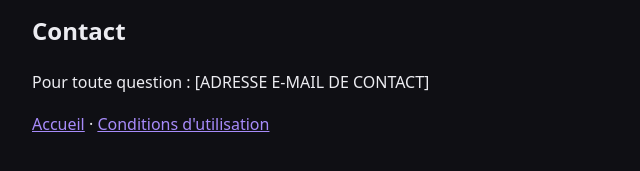
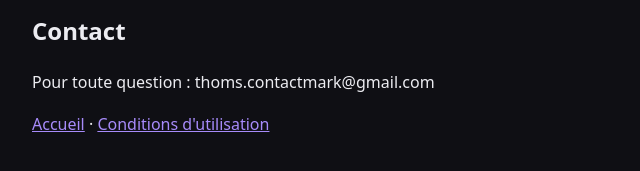
Before and after one commit to thomscontactmark-debug/noface-clip-studio, a plain HTML site: page privacy.html in a window 1280 px wide. Shown: the part 963-1134 px from the top of the page, 228-868 px from the left. Drawn offline with Linux system fonts and the light colour scheme.

Commit message:
Update contact email in privacy.html

```diff
--- a/privacy.html
+++ b/privacy.html
@@ -36,7 +36,7 @@ L'accès peut être révoqué à tout moment depuis les paramètres de sécurit
 sont alors effacés.</p>
 
 <h2>Contact</h2>
-<p>Pour toute question : [ADRESSE E-MAIL DE CONTACT]</p>
+<p>Pour toute question : thoms.contactmark@gmail.com</p>
 <p><a href="index.html">Accueil</a> · <a href="terms.html">Conditions d'utilisation</a></p>
 </main></body>
 </html>
```
